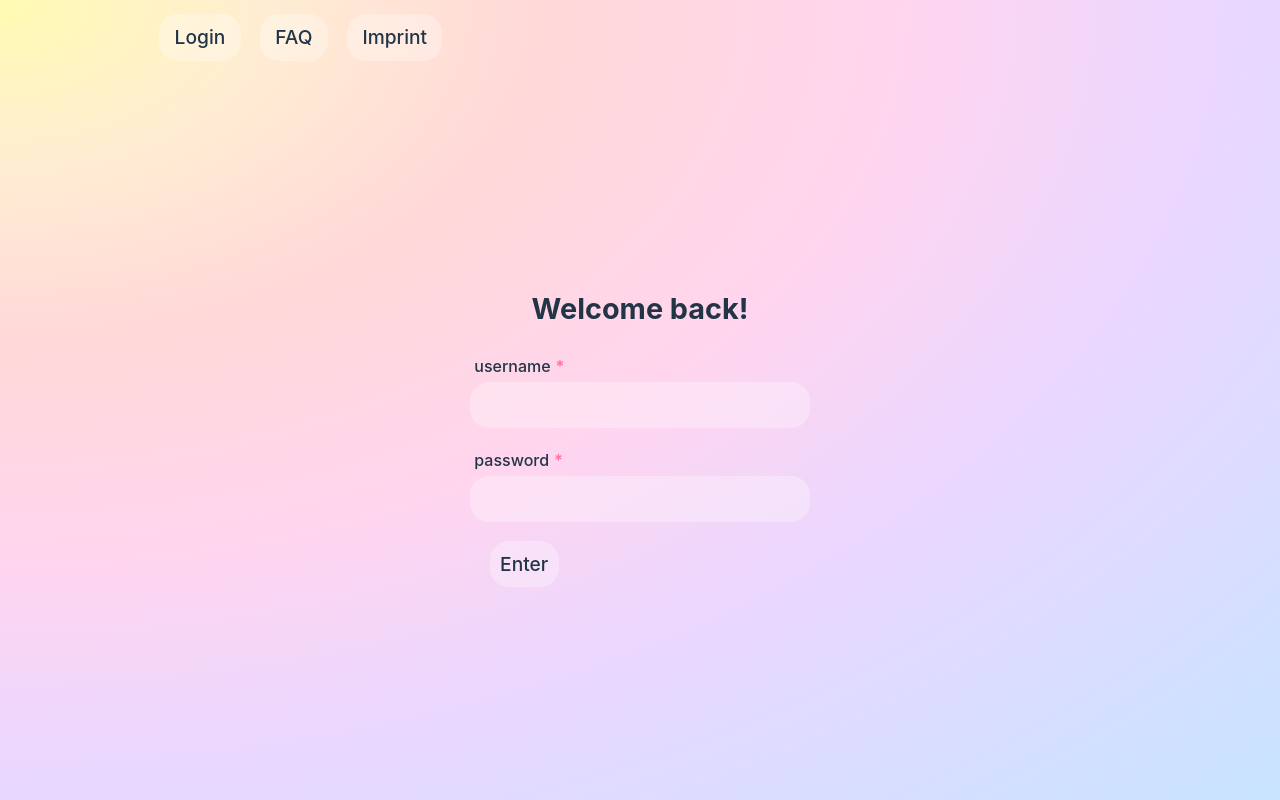
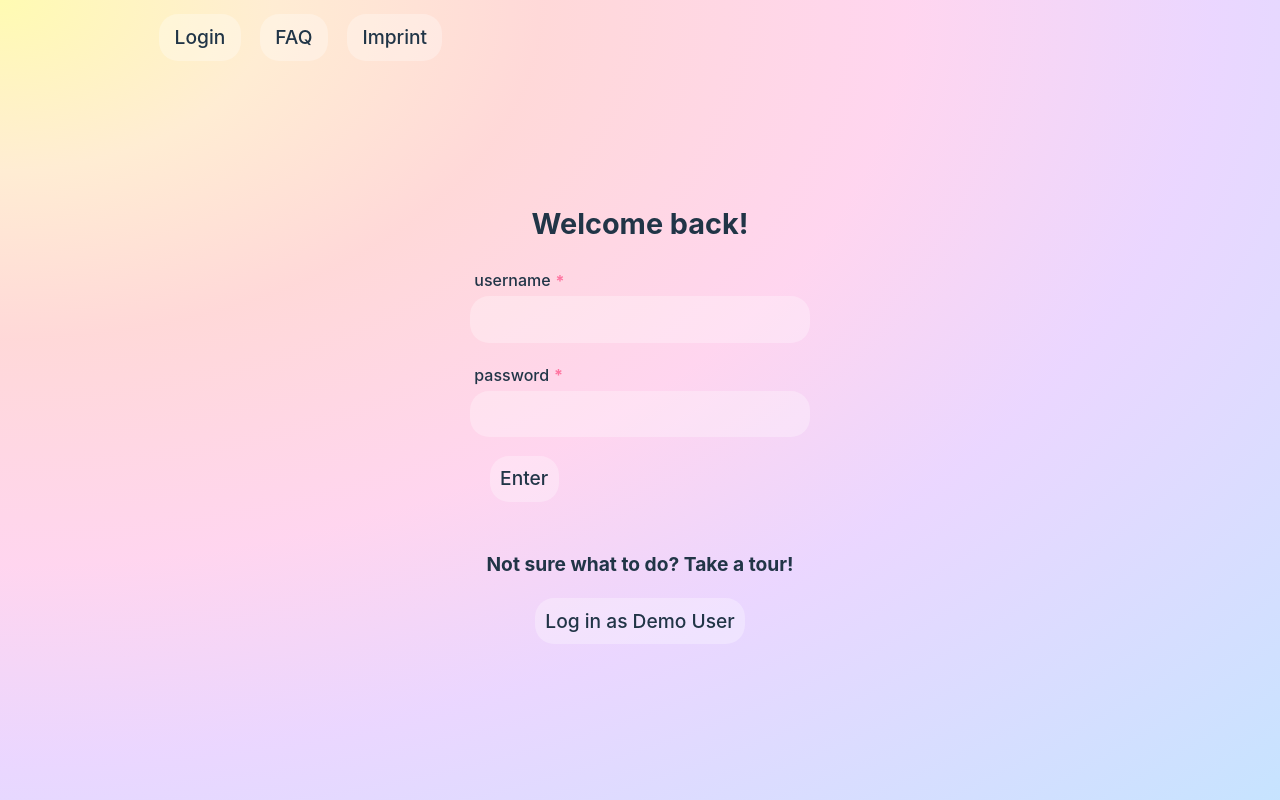
Before and after one commit to extra-jalapenos/apprendio-flashcard-app-frontend, a React (Vite) app: page /login in a window 1280 px wide. Built offline with nearby package versions, Linux system fonts and the light colour scheme; no server answers.

Commit message:
add demo tour

```diff
--- a/src/components/login/Login.jsx
+++ b/src/components/login/Login.jsx
@@ -66,7 +66,11 @@ export default function Login () {
     <div className="center">
       <h2>Welcome back!</h2>
       <Form name="login" prefill={loginData} handleInput={handleInput} handleSubmit={handleSubmit} />
-      {failMessage && <p className="banner center">{failMessage}</p>}
+      {failedLogin === false && <div className="banner center">
+        <b>Not sure what to do? Take a tour!</b>
+        <button onClick={() => setLoginData({username: "DemoDominik", password: "lernmausi"})}>Log in as Demo User</button>
+      </div>}
+      {failMessage && <p className="banner warning center">{failMessage}</p>}
       {loginData !== null && failedLogin === true &&
         (
         <div>
```
